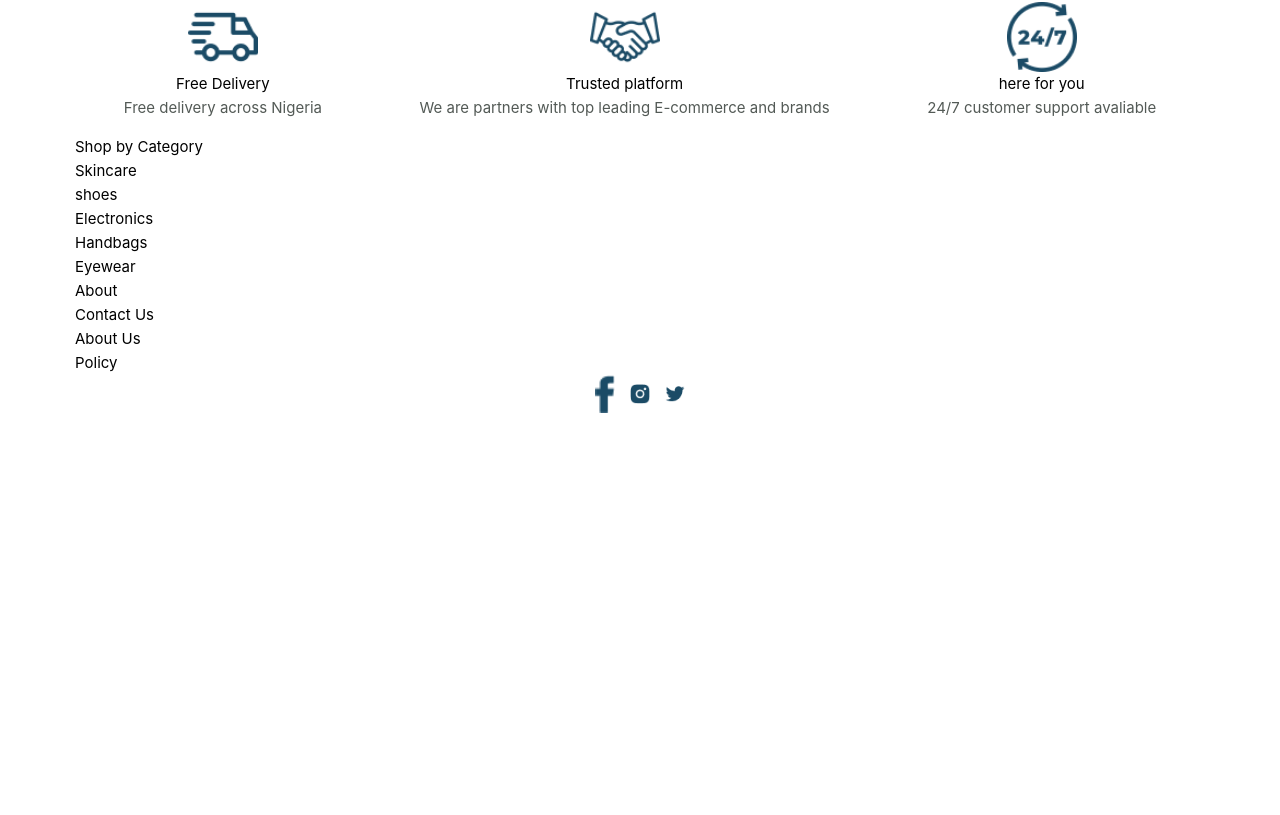
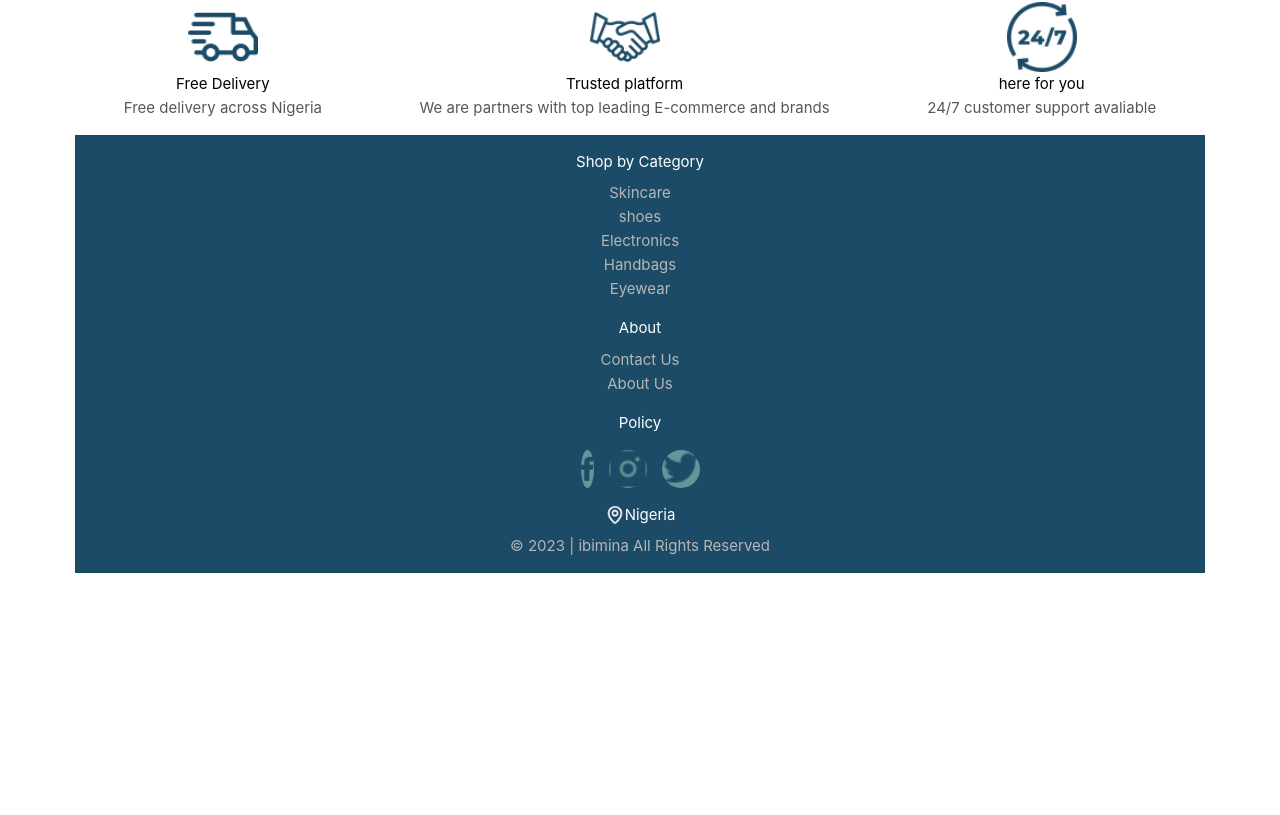
Before and after one commit to ibimina/buy, a Vue app: page / in a window 1280 px wide. Shown: the part 1205-2020 px from the top of the page. After the commit the page ends 1793 px from the top, so only its background shows below. Built offline with nearby package versions, Linux system fonts and the light colour scheme.

Commit message:
docs: update footer component

```diff
--- a/src/components/FooterBar.vue
+++ b/src/components/FooterBar.vue
@@ -1,33 +1,35 @@
 <template>
     <footer>
         <ul>
-            <li>Shop by Category
-                <ul>
-                    <li>Skincare</li>
-                    <li>shoes</li>
-                    <li>Electronics</li>
-                    <li>Handbags</li>
-                    <li>Eyewear</li>
+            <li class="hd">Shop by Category
+                <ul class="sub">
+                    <li class="grey">Skincare</li>
+                    <li class="grey">shoes</li>
+                    <li class="grey">Electronics</li>
+                    <li class="grey">Handbags</li>
+                    <li class="grey">Eyewear</li>
                 </ul>
             </li>
-            <li>About
-                <ul>
-                    <li>Contact Us</li>
-                    <li>About Us</li>
+            <li class="hd">About
+                <ul class="sub">
+                    <li class="grey">Contact Us</li>
+                    <li class="grey">About Us</li>
                 </ul>
             </li>
             <li>Policy</li>
         </ul>
         <section class="contact">
             <div class="socials">
-                <img src="/images/facebook.png" alt="facebook" class="social">
-                <img src="/images/instagram.png" alt="instagram" class="social">
-                <img src="/images/twitter.png" alt="twitter" class="social">
+                <div class="social fb"> <img src="/images/facebook.png" alt="facebook"></div>
+                <div class="social gen"> <img src="/images/instagram.png" alt="instagram"></div>
+                <div class="social gen">
+                    <img src="/images/twitter.png" alt="twitter">
+                </div>
             </div>
             <div class="location">
                 <img src="/images/location.png" alt="location"> <span>Nigeria</span>
             </div>
-            <div class="copyright">
+            <div class="copyright grey">
                 © 2023 | ibimina All Rights Reserved
             </div>
         </section>
@@ -35,13 +37,53 @@
 </template>
 
 <style scoped>
-.social{
-width: 20px;
+footer {
+    background-color: #1B4B66;
+    color: #fff;
+    text-align: center;
+    padding: 1em;
 }
-.socials{
-display: flex;
-align-items: center;
-justify-content: center;
-gap: 1em;
+
+.location img,.gen {
+    width: 20px;
+}
+
+.social {
+    background-color: #639599;
+    width: 38px;
+    height: 38px;
+    border-radius: 50%;
+    margin: 1em 0;
+    display: flex;
+    align-items: center;
+    justify-content: center;
+}
+.fb{
+    width: 13px;
+}
+.location {
+    display: flex;
+    align-items: center;
+    justify-content: center;
+    margin-bottom: 0.5em;
+}
+
+.socials {
+    display: flex;
+    align-items: center;
+    justify-content: center;
+    gap: 1em;
+}
+
+.grey {
+    color: #B6B6B6;
+}
+
+.hd {
+    margin-bottom: 1em;
+}
+
+.sub {
+    margin-top: 0.5em;
 }
 </style>
```
